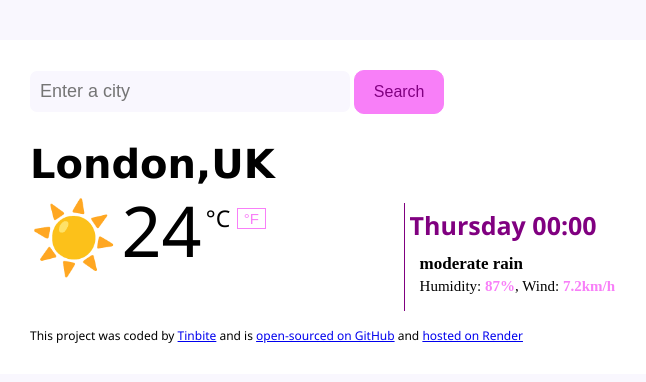
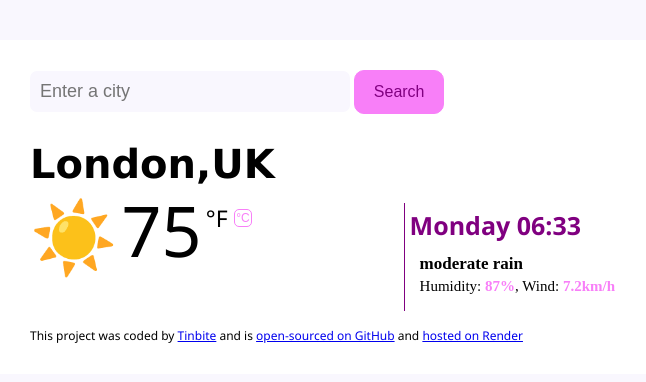
Before and after one commit to Gratiudi/ETH-weather, a plain HTML site: page index.html in a window 1280 px wide. Both pictures are taken after a click on the button "°F". Shown: the whole page, without its empty margins (310-956 px from the left). Drawn offline with nearby package versions, Linux system fonts and the light colour scheme.

Commit message:
API integration and date

```diff
--- a/index.html
+++ b/index.html
@@ -5,6 +5,7 @@
     <meta name="viewport" content="width=device-width, initial-scale=1.0" />
     <title>ETH-weather</title>
     <link rel="stylesheet" href="style.css" class="css" />
+    <script src="https://cdn.jsdelivr.net/npm/axios@1.1.2/dist/axios.min.js"></script>
   </head>
   <body>
     <div class="body">
@@ -17,15 +18,15 @@
       <h1>London,<span>UK</span></h1>
       <main>
         <div class="current-temperature">
-          <span class="icon">☀️</span> <span class="value">24</span>
+          <span class="icon">☀️</span> <span id="value">24</span>
           <span class="degree">°C</span>
           <button>°F</button>
         </div>
         <p class="current-details">
           <span id="current-date">Thursday 00:00</span>
-          <span id="details">
+          <span class="details">
             <br />
-            moderate rain <br />
+            <span id="details"> moderate rain</span> <br />
             <span class="humidity-wind">
               Humidity: <strong>87%</strong>, Wind:
               <strong>7.2km/h</strong></span
--- a/index.js
+++ b/index.js
@@ -1,7 +1,53 @@
+function getWeather(response) {
+  let h1 = document.querySelector("h1");
+  h1.innerHTML = response.data.city + "," + response.data.country;
+  temperature = document.querySelector("#value");
+  temperature.innerHTML = Math.round(response.data.temperature.current);
+  let description = document.querySelector("#details");
+  description.innerHTML = response.data.condition.description;
+}
 function searchCities(event) {
   event.preventDefault();
-  let h1 = document.querySelector("h1");
-  h1.innerHTML = document.querySelector("#city").value;
+  let apiKey = "fb05o0ab323256cef37t4ba2f5c3a9ed";
+  let city = document.querySelector("#city").value;
+  let apiUrl = `https://api.shecodes.io/weather/v1/current?query=${city}&key=${apiKey}`;
+  axios.get(apiUrl).then(getWeather);
+}
+function fahrenheit() {
+  let temp = document.querySelector("#value");
+  let temp1 = (temp.innerText * 9) / 5 + 32;
+  temp.innerHTML = Math.round(temp1);
+  let symbol = document.querySelector(".degree");
+  symbol.innerHTML = "°F";
+  let button = document.querySelector("button");
+  button.innerHTML = "°C";
 }
 let search = document.querySelector("form");
 search.addEventListener("submit", searchCities);
+let today = new Date();
+function formatDate(date) {
+  let days = [
+    "Sunday",
+    "Monday",
+    "Tuesday",
+    "Wednesday",
+    "Thursday",
+    "Friday",
+    "Saturday",
+  ];
+  let day = days[date.getDay()];
+  let minute = date.getMinutes();
+  let hour = date.getHours();
+  if (hour < 10) {
+    hour = "0" + hour;
+  }
+  if (minute < 10) {
+    minute = "0" + minute;
+  }
+  return `${day} ${hour}:${minute}`;
+}
+
+let date = document.querySelector("#current-date");
+date.innerHTML = formatDate(today);
+let button = document.querySelector("button");
+button.addEventListener("click", fahrenheit);
--- a/style.css
+++ b/style.css
@@ -37,7 +37,7 @@ h1 {
   border: 1px solid rgb(248, 127, 248);
   border-radius: 10px;
 }
-.current-temperature .value {
+.current-temperature #value {
   font-size: 70px;
   position: relative;
   top: -5px;
@@ -54,11 +54,20 @@ h1 {
 .current-temperature button {
   background-color: white;
   border: 0.5px solid rgb(248, 127, 248);
-  font-size: 15px;
+  border-radius: 5px;
+  font-size: 12px;
+  padding: 1px;
   position: relative;
-  top: -38px;
+  top: -40px;
   left: -4.5px;
   color: rgb(248, 127, 248);
+}
+#submit:hover {
+  background-color: rgb(247, 164, 247);
+}
+button:hover {
+  color: rgb(247, 183, 247);
+  background-color: purple;
 }
 #current-date {
   position: relative;
@@ -68,7 +77,7 @@ h1 {
   font-size: 25px;
   font-weight: 600;
 }
-#details {
+.details {
   font-size: 17px;
   font-family: Lucida Sans Typewriter;
   font-weight: 600;
```
